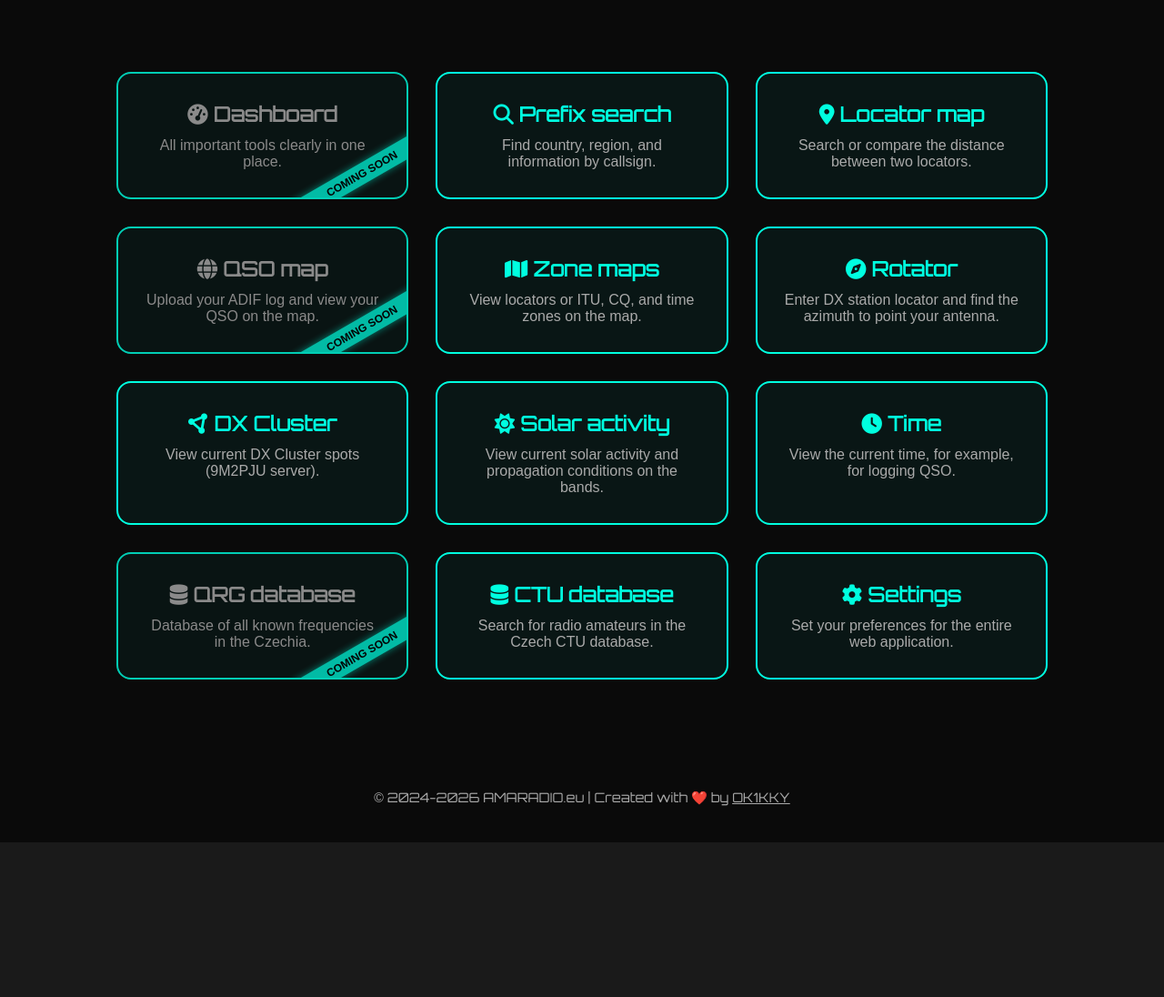
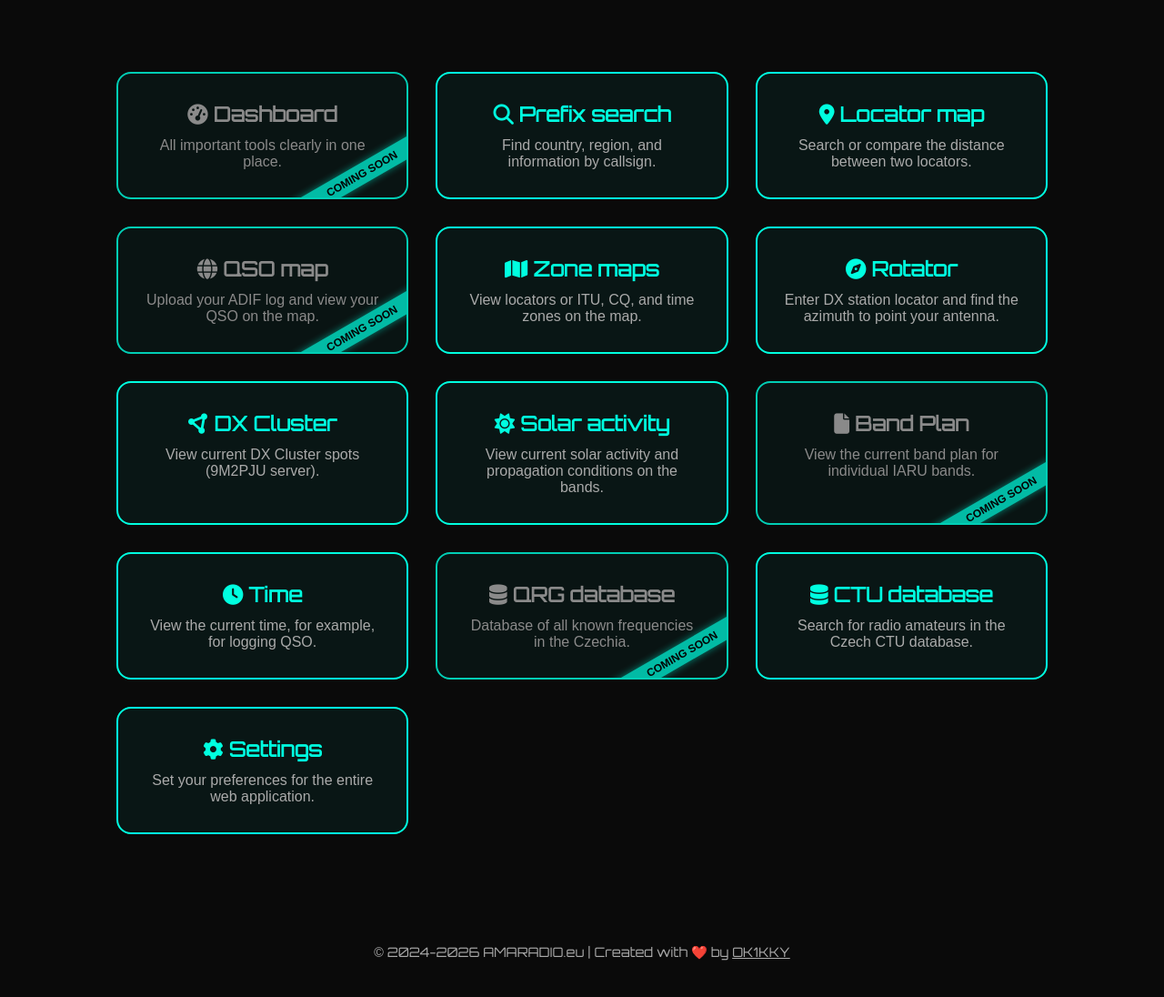
Before and after one commit to ondrahladik/AmaRadio.eu, a PHP site: page / in a window 1280 px wide. Shown: the part 801-1897 px from the top of the page at 91% size. Before the commit the page ends 1727 px from the top, so only its background shows below. Run offline with PHP 8.4, Linux system fonts and the light colour scheme.

Commit message:
Add bandplan translations and UI block
Introduce a Band Plan entry: add 'bandplan' and 'bandplan-title' keys to Czech and English locale files (assets/lang/cs.php, assets/lang/en.php) and insert a disabled Band Plan tool block in index.php as a "coming soon" placeholder. This exposes the new UI item and provides localized strings for the upcoming feature.

```diff
--- a/assets/lang/en.php
+++ b/assets/lang/en.php
@@ -26,14 +26,16 @@ $text = [
     'zone-title' => 'View locators or ITU, CQ, and time zones on the map.',
     'rotator' => 'Rotator',
     'rotator-title' => 'Enter DX station locator and find the azimuth to point your antenna.',
+    'cluster' => 'DX Cluster',
+    'cluster-title' => 'View current DX Cluster spots (9M2PJU server).',
     'solar' => 'Solar activity',
     'solar-title' => 'View current solar activity and propagation conditions on the bands.',
-    'cluster' => 'DX Cluster',
-    'cluster-title' => 'View current DX Cluster spots (9M2PJU server).',
+    'bandplan' => 'Band Plan',
+    'bandplan-title' => 'View the current band plan for individual IARU bands.',
+    'time' => 'Time',
+    'time-title' => 'View the current time, for example, for logging QSO.',
     'qrg-database' => 'QRG database',
     'qrg-title' => 'Database of all known frequencies in the Czechia.',
-    'time' => 'Time',
-    'time-title' => 'View the current time, for example, for logging QSO.',
     'ctu-database' => 'CTU database',
     'ctu-title' => 'Search for radio amateurs in the Czech CTU database.',
     'settings' => 'Settings',
--- a/index.php
+++ b/index.php
@@ -62,6 +62,10 @@ include 'assets/lang/lang.php';
         <h1><i class="fas fa-sun"></i> <?= $text['solar'] ?></h1>
         <p><?= $text['solar-title'] ?></p>
       </a>
+      <a class="tool-block disabled" data-coming="<?= $text['coming-soon'] ?>">
+        <h1><i class="fas fa-file"></i> <?= $text['bandplan'] ?></h1>
+        <p><?= $text['bandplan-title'] ?></p>
+      </a>
       <a href="/time" class="tool-block">
         <h1><i class="fa-solid fa-clock"></i> <?= $text['time'] ?></h1>
         <p><?= $text['time-title'] ?></p>
```
Also changed, not shown: assets/lang/cs.php (+6 -4 lines).
